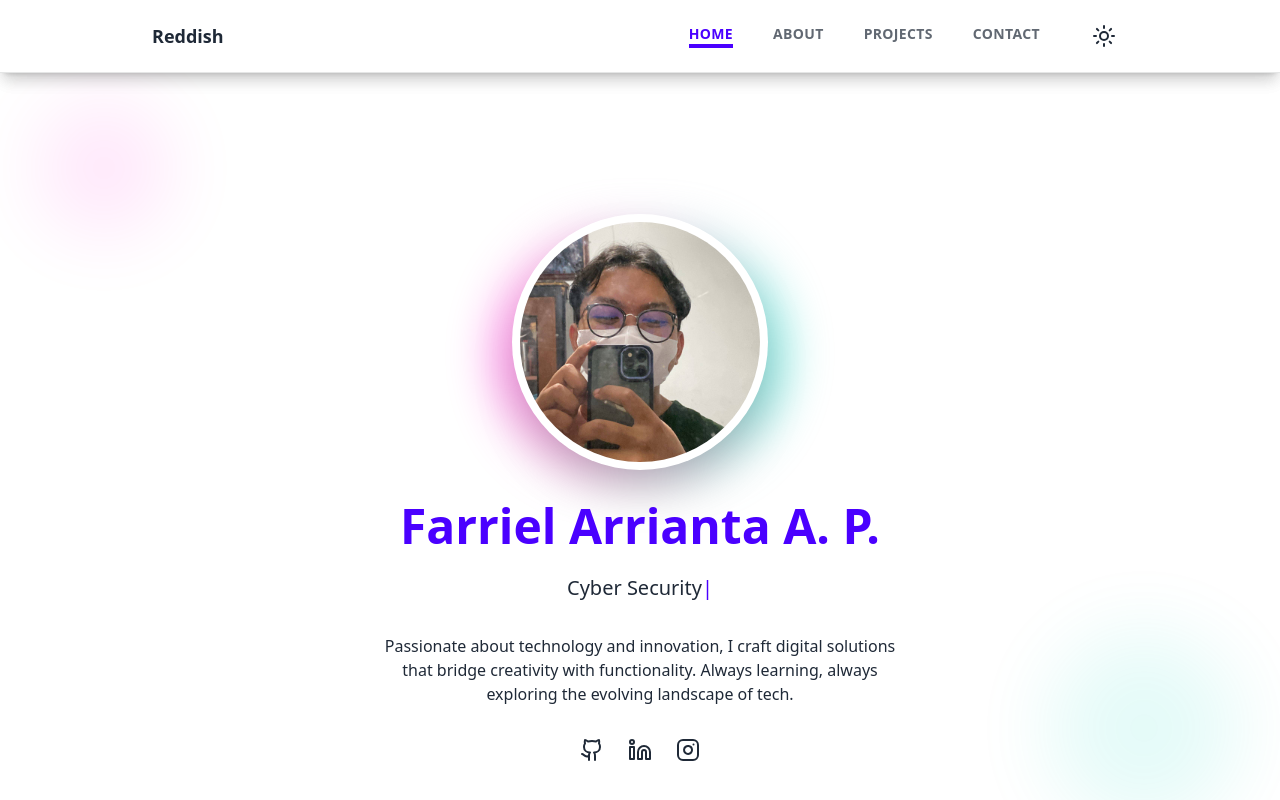
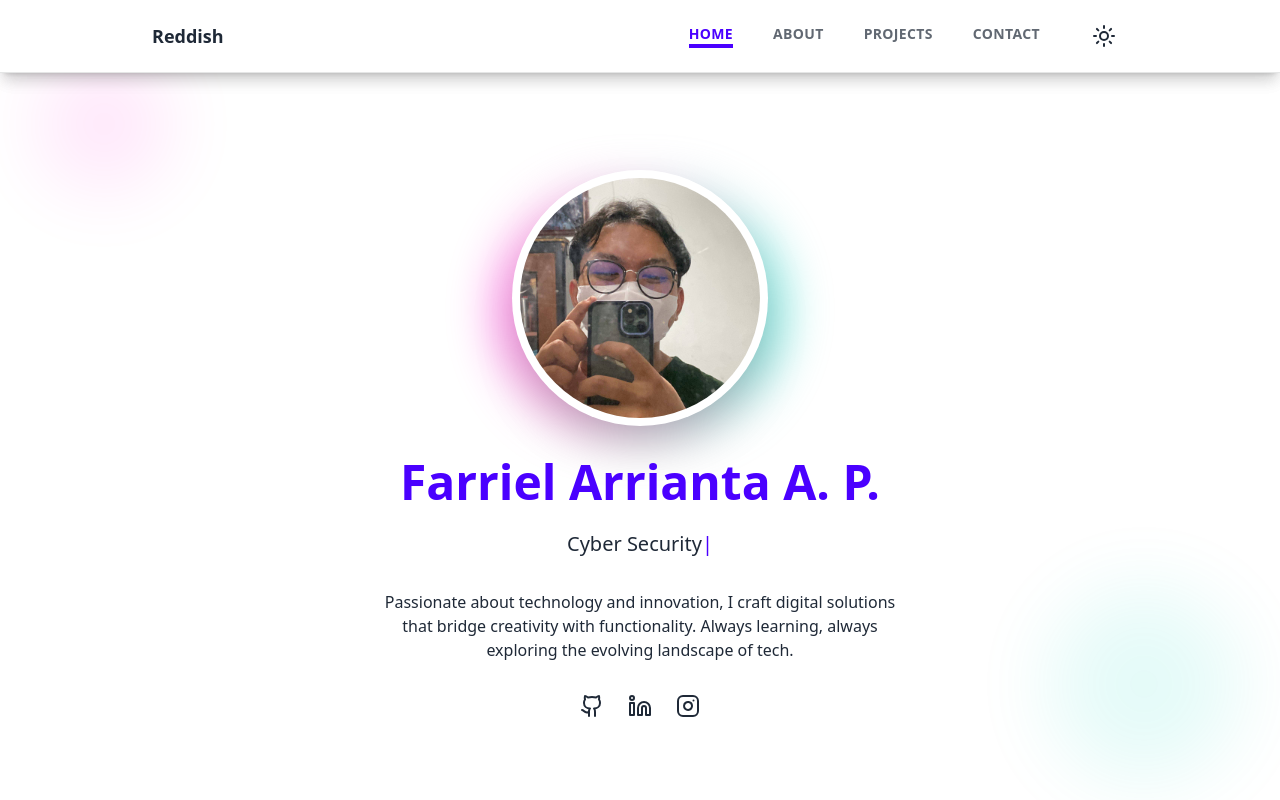
Before and after one commit to reddishowo/reddishowo-portfolio, a Next.js app: page / in a window 1280 px wide. Shown: the top 800 px of the page. Built offline with nearby package versions, Linux system fonts and the light colour scheme.

Commit message:
adjusted home margin top

```diff
--- a/src/components/homepage.tsx
+++ b/src/components/homepage.tsx
@@ -57,7 +57,7 @@ const HomePage = () => {
   return (
     <section
       id="home"
-      className="min-h-screen bg-base-100 text-base-content flex flex-col relative overflow-hidden mt-10 sm:mt-16"
+      className="min-h-screen bg-base-100 text-base-content flex flex-col relative overflow-hidden mt-2 sm:mt-5"
     >
       {/* Background decorative elements */}
       <div className="absolute top-0 left-0 w-full h-full opacity-10">
```
